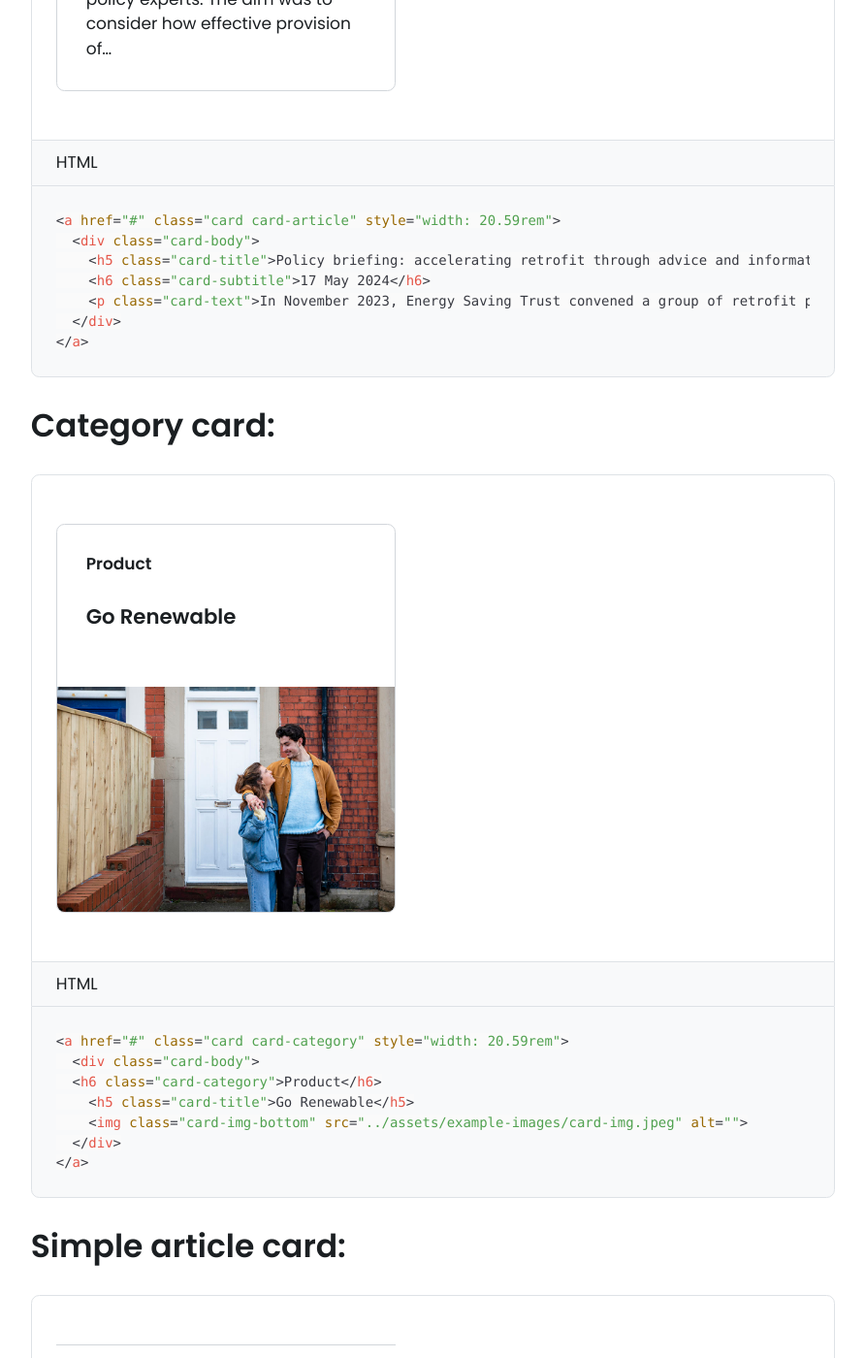
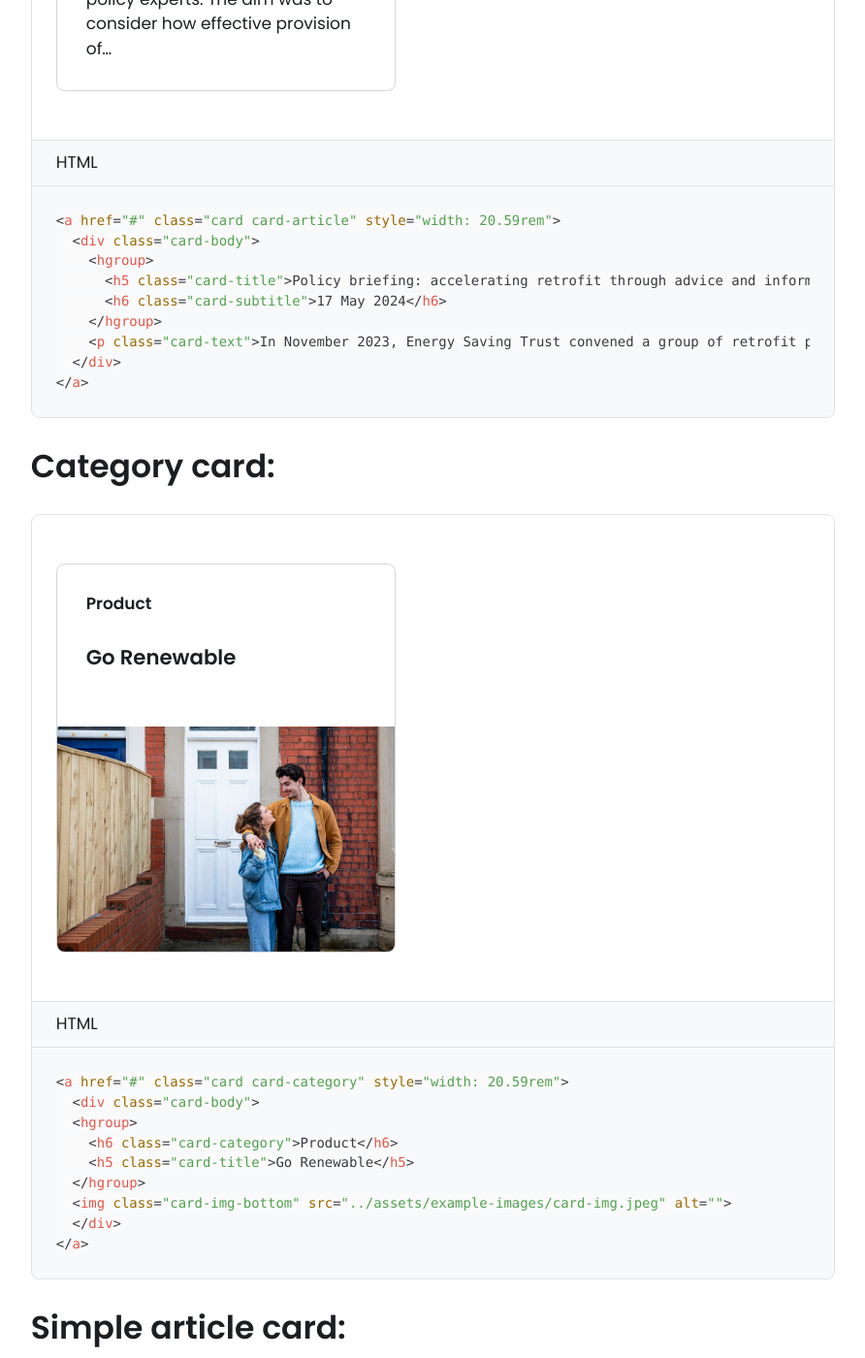
Before and after one commit to Energy-Saving-Trust/Design-System, a Jekyll site: the page built from components/card.md, in a window 1280 px wide and 1400 px high, scrolled down 1895 px. Shown: the whole window at 97% size, without its empty margins (336-1228 px from the left). Built offline with Jekyll 4.4.1, drawn with Linux system fonts in a browser that asks for light colours; nearby versions of some CDN libraries; some of the changed text lies outside the part shown.

Commit message:
#65 Cards: hgroups added

```diff
--- a/components/card.md
+++ b/components/card.md
@@ -37,8 +37,10 @@
 {% capture code_render %}
 <a href="#" class="card card-article" style="width: 20.59rem">
   <div class="card-body">
-    <h5 class="card-title">Policy briefing: accelerating retrofit through advice and information</h5>
-    <h6 class="card-subtitle">17 May 2024</h6>
+    <hgroup>
+      <h5 class="card-title">Policy briefing: accelerating retrofit through advice and information</h5>
+      <h6 class="card-subtitle">17 May 2024</h6>
+    </hgroup>
     <p class="card-text">In November 2023, Energy Saving Trust convened a group of retrofit policy experts. The aim was to consider how effective provision of…</p>
   </div>
 </a>
@@ -51,9 +53,11 @@
 {% capture code_render %}
 <a href="#" class="card card-category" style="width: 20.59rem">
   <div class="card-body">
-  <h6 class="card-category">Product</h6>
+  <hgroup>
+    <h6 class="card-category">Product</h6>
     <h5 class="card-title">Go Renewable</h5>
-    <img class="card-img-bottom" src="../assets/example-images/card-img.jpeg" alt="">
+  </hgroup>
+  <img class="card-img-bottom" src="../assets/example-images/card-img.jpeg" alt="">
   </div>
 </a>
 {% endcapture %}
@@ -65,8 +69,10 @@
 {% capture code_render %}
 <div class="card card-simple-article" style="width: 20.59rem">
   <div class="card-body">
-    <a class="card-title-link" href="#"><h5 class="card-title">Article title link</h5></a>
-    <h6 class="card-subtitle mb-3 text-muted">17 May 2024</h6>
+    <hgroup>
+      <a class="card-title-link" href="#"><h5 class="card-title">Article title link</h5></a>
+      <h6 class="card-subtitle mb-3 text-muted">17 May 2024</h6>
+    </hgroup>
     <p class="card-text">Our response to the July 2024 energy price cap announcement, with commentary from Energy Saving Trust chief executive Mike Thornton.</p>
   </div>
 </div>
@@ -96,8 +102,10 @@
 <div class="card card-arrow card-borderless" style="width: 18rem;">
 <img class="card-img-top" src="../assets/example-images/card-img.jpeg" alt="">
   <div class="card-body">
-    <h5 class="card-title">Avoid these seven common mistakes that waste energy</h5>
-    <h6 class="card-subtitle">17 May 2024</h6>
+    <hgroup>
+      <h5 class="card-title">Avoid these seven common mistakes that waste energy</h5>
+      <h6 class="card-subtitle">17 May 2024</h6>
+    </hgroup>
     <p class="card-text">If you're an MCS certified installer, you can join Go Renewable and start quoting for the renewable technologies your business is certified to install.</p>
     <a aria-label="Avoid these seven common mistakes that waste energy: Sign-up now" href="#" class="arrow-link cta-link">Sign-up now</a>
   </div>
```
